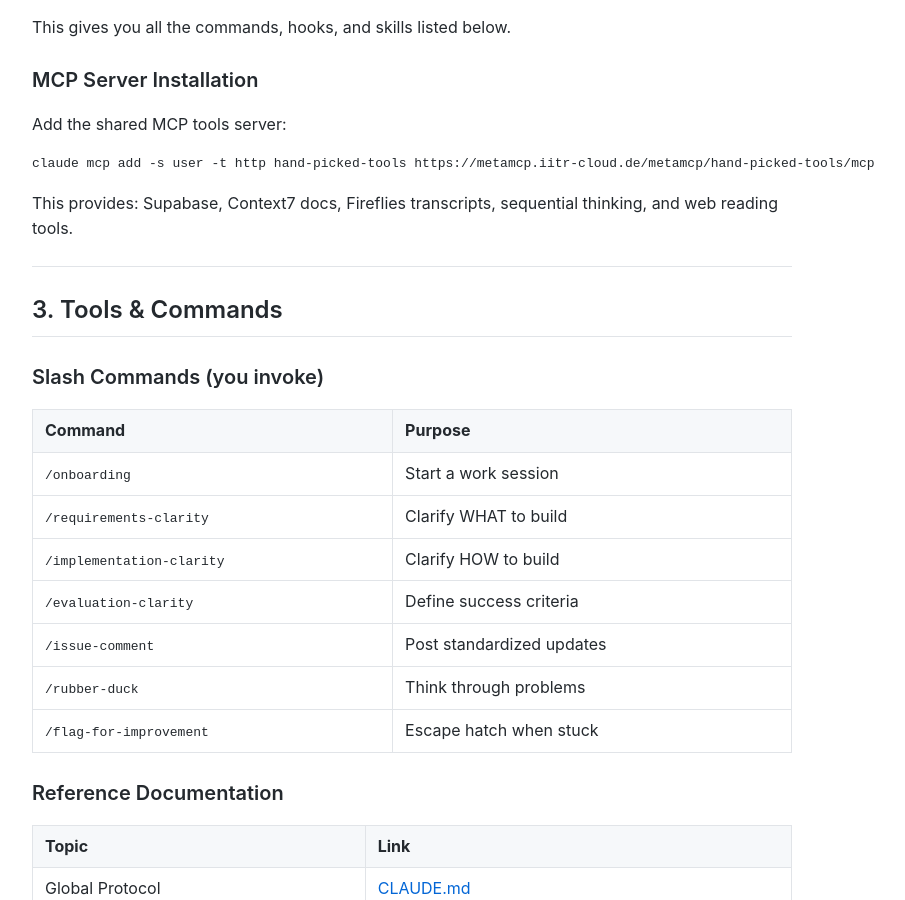
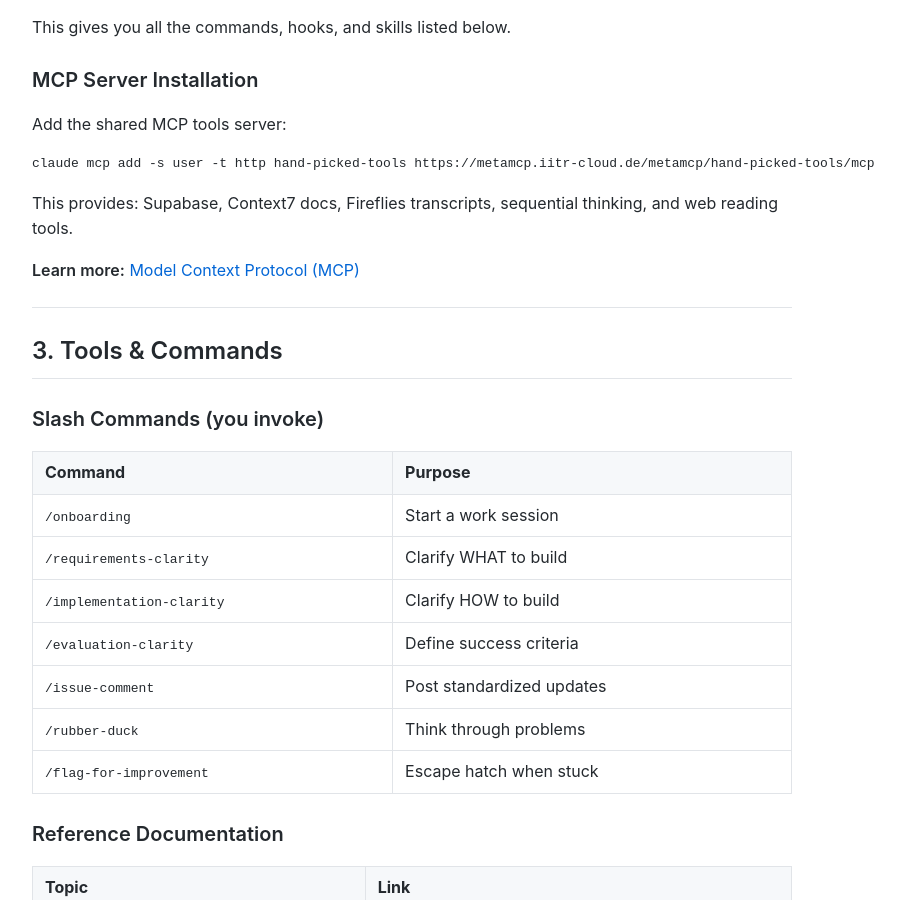
Before and after one commit to MariusWilsch/public-wilsch-ai-pages, a Jekyll site: the page built from global/mohamed-onboarding-reference.md, in a window 1280 px wide and 900 px high, scrolled down 1174 px. Shown: the whole window, without its empty margins (228-1133 px from the left). Built offline with Jekyll 4.4.1, drawn with Linux system fonts in a browser that asks for light colours; our own code applies the rules of GitHub Pages for plain Markdown files.

Commit message:
Sync from hippocampus 2026-01-16

````diff
--- a/global/mohamed-onboarding-reference.md
+++ b/global/mohamed-onboarding-reference.md
@@ -51,6 +51,8 @@ claude mcp add -s user -t http hand-picked-tools https://metamcp.iitr-cloud.de/m
 ```
 
 This provides: Supabase, Context7 docs, Fireflies transcripts, sequential thinking, and web reading tools.
+
+**Learn more:** [Model Context Protocol (MCP)](https://www.anthropic.com/news/model-context-protocol)
 
 ---
 
````
